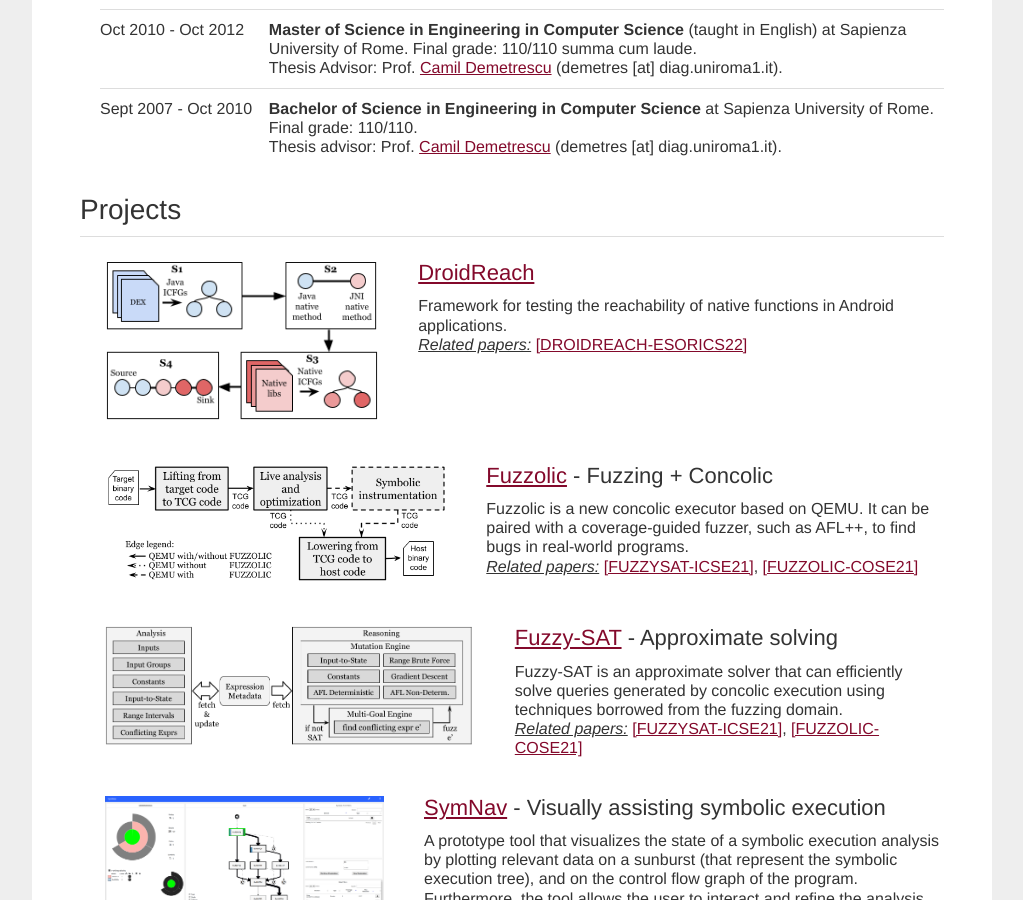
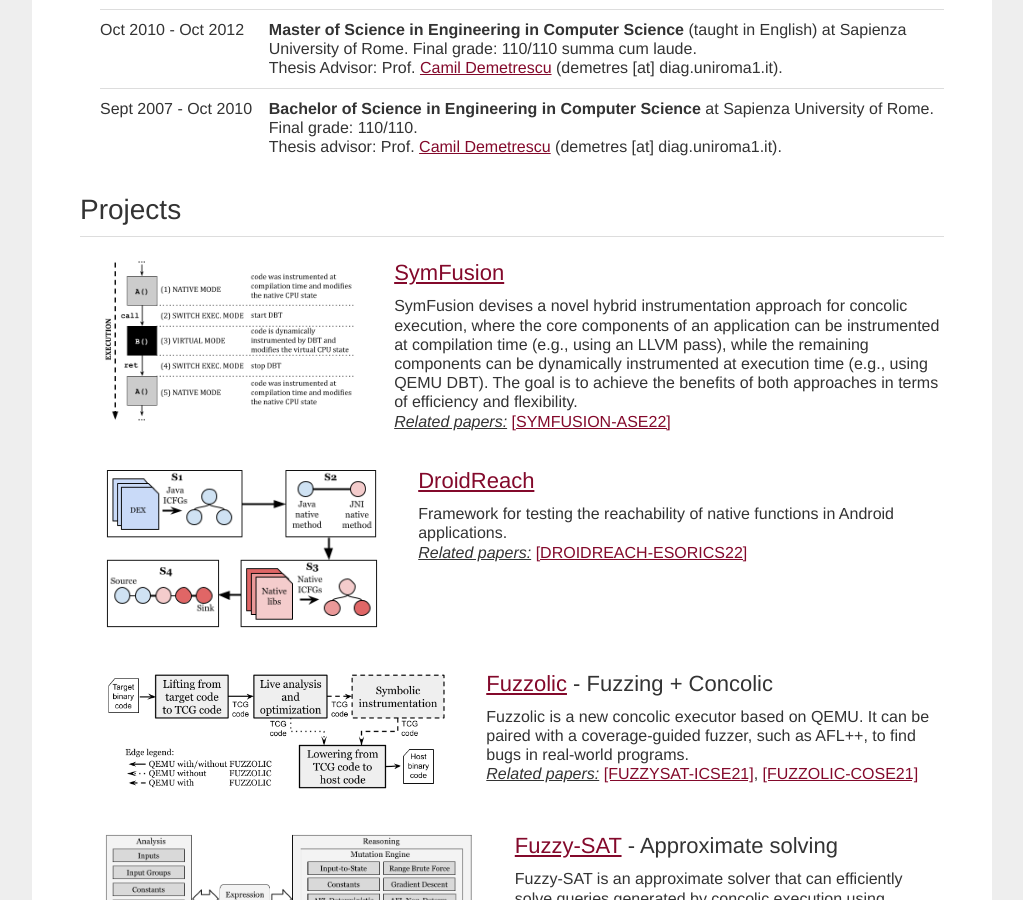
Before and after one commit to ecoppa/ecoppa.github.io, a Jekyll site: the page built from index.html, in a window 1280 px wide and 900 px high, scrolled down 1420 px. Shown: the whole window, without its empty margins (128-1151 px from the left). Built offline with Jekyll 4.4.1, drawn with Linux system fonts in a browser that asks for light colours.

Commit message:
Update index.html

```diff
--- a/index.html
+++ b/index.html
@@ -273,6 +273,22 @@
 
 				<div>
 					<div style="float: left; padding-right: 40px; padding-left: 25px;">
+						<img src="assets/img/symfusion.png" style="height: 160px;" alt="symfusion">
+					</div>
+					<div>
+						<h3><a href="https://season-lab.github.io/SymFusion/">SymFusion</a></h3>
+						SymFusion devises a novel hybrid instrumentation approach for concolic execution, where the core components of an application can be instrumented
+						at compilation time (e.g., using an LLVM pass), while the remaining components can be dynamically instrumented at execution time (e.g., using QEMU DBT). The goal is to achieve the benefits of both approaches in terms of efficiency and flexibility.
+						<br />
+						<u><i>Related papers:</i></u> <a href="#SYMFUSION-ASE22">[SYMFUSION-ASE22]</a></a>
+					</div>
+					<div style="clear: both;"></div>
+				</div>
+
+				<br /><br />
+
+				<div>
+					<div style="float: left; padding-right: 40px; padding-left: 25px;">
 						<img src="assets/img/droidreach.png" style="height: 160px;" alt="droidreach">
 					</div>
 					<div>
```
